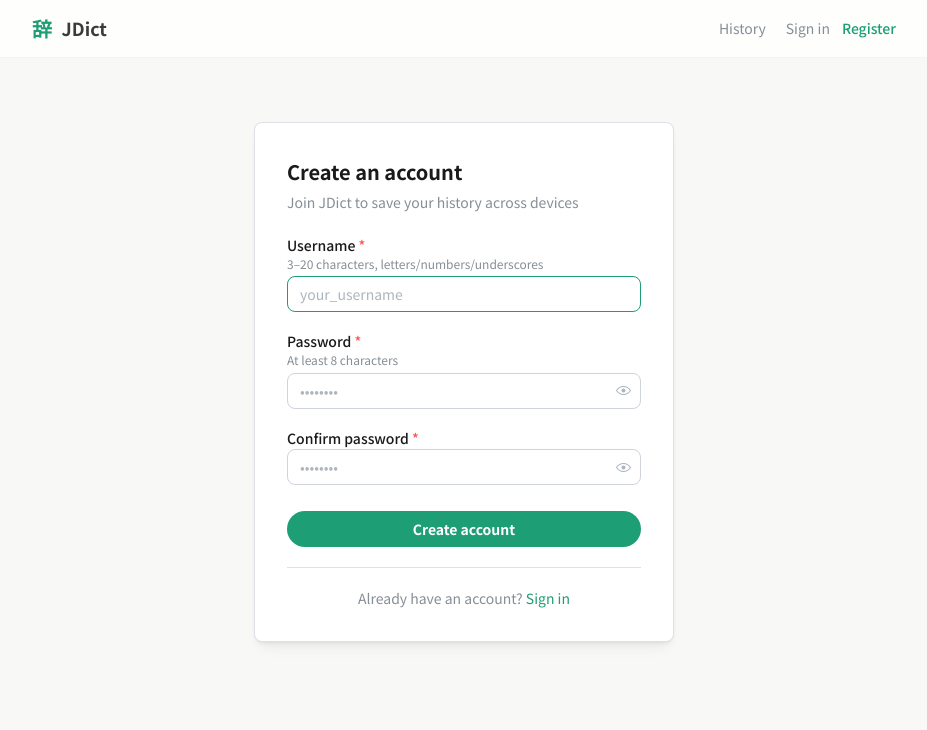
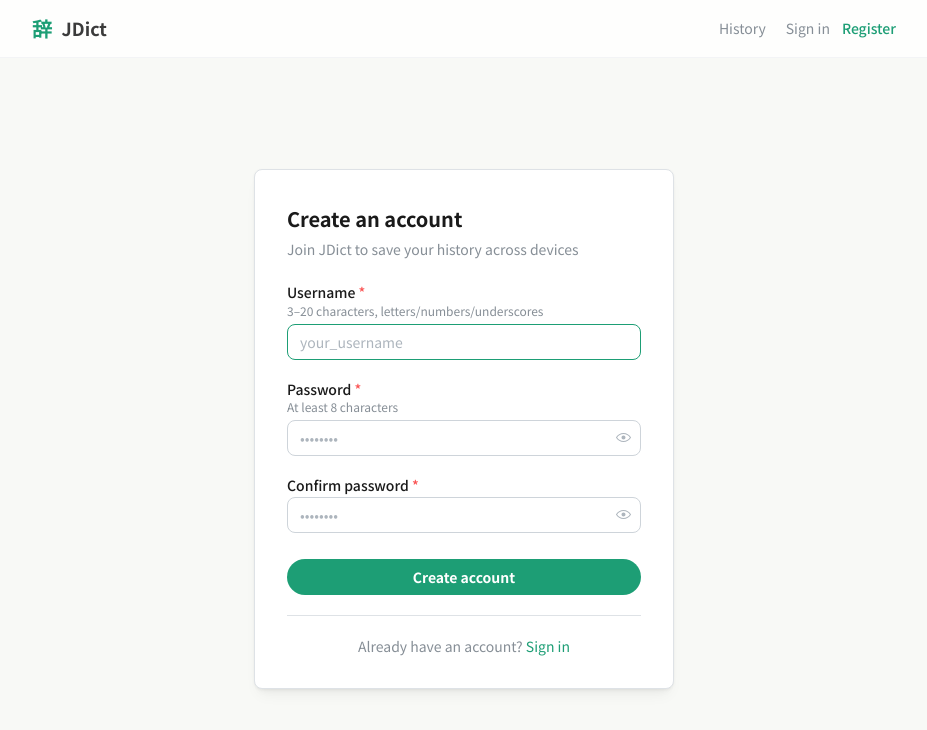
Before and after one commit to fadiyaha30/jp-dict, a Next.js app: page /register in a window 1280 px wide. Shown: the top 730 px of the page, without its empty margins (176-1103 px from the left). Built offline with nearby package versions, Linux system fonts and the light colour scheme; no server answers.

Commit message:
#2 Fix navbar layout — move to root layout, remove redundant wrappers from pages

```diff
--- a/app/history/page.tsx
+++ b/app/history/page.tsx
@@ -48,9 +48,7 @@ export default function HistoryPage() {
   }
 
   return (
-    <div className="min-h-screen">
-
-      <main className="max-w-2xl mx-auto px-4 py-8">
+    <main className="max-w-2xl mx-auto px-4 py-8">
         <Stack gap="xl">
           <Group justify="space-between" align="center">
             <Stack gap={2}>
@@ -155,7 +153,6 @@ export default function HistoryPage() {
             </Stack>
           )}
         </Stack>
-      </main>
-    </div>
+    </main>
   );
 }
--- a/app/layout.tsx
+++ b/app/layout.tsx
@@ -28,10 +28,12 @@ export default function RootLayout({
       <head>
         <ColorSchemeScript forceColorScheme="light" />
       </head>
-      <body>
+      <body className="min-h-screen flex flex-col">
         <MantineProvider theme={theme} forceColorScheme="light">
           <Navbar />
-          {children}
+          <div className="flex-1 flex flex-col">
+            {children}
+          </div>
         </MantineProvider>
       </body>
     </html>
--- a/app/login/page.tsx
+++ b/app/login/page.tsx
@@ -44,24 +44,16 @@ export default function LoginPage() {
   }
 
   return (
-    <div className="min-h-screen">
-
-      <main className="flex items-center justify-center px-4 py-16">
+    <main className="flex-1 flex items-center justify-center px-4 py-16">
       <Paper withBorder shadow="sm" p="xl" radius="md" w="100%" maw={420}>
         <Stack gap="lg">
           <Stack gap={4}>
-              <Text size="xl" fw={700}>
-                Welcome back
-              </Text>
-              <Text size="sm" c="dimmed">
-                Sign in to your JDict account
-              </Text>
+            <Text size="xl" fw={700}>Welcome back</Text>
+            <Text size="sm" c="dimmed">Sign in to your JDict account</Text>
           </Stack>
 
           {error && (
-              <Alert color="red" variant="light">
-                {error}
-              </Alert>
+            <Alert color="red" variant="light">{error}</Alert>
           )}
 
           <form onSubmit={handleSubmit}>
@@ -83,14 +75,7 @@ export default function LoginPage() {
                 required
                 autoComplete="current-password"
               />
-                <Button
-                  type="submit"
-                  color="green"
-                  radius="xl"
-                  loading={isPending}
-                  fullWidth
-                  mt="xs"
-                >
+              <Button type="submit" color="green" radius="xl" loading={isPending} fullWidth mt="xs">
                 Sign in
               </Button>
             </Stack>
@@ -107,6 +92,5 @@ export default function LoginPage() {
         </Stack>
       </Paper>
     </main>
-    </div>
   );
 }
--- a/app/not-found.tsx
+++ b/app/not-found.tsx
@@ -3,16 +3,12 @@ import { Stack, Text, Button } from "@mantine/core";
 
 export default function NotFound() {
   return (
-    <div className="min-h-screen">
-
-      <main className="max-w-2xl mx-auto px-4 py-16">
+    <main className="flex-1 flex items-center justify-center px-4 py-16">
       <Stack align="center" gap="lg">
         <Text size="4rem" className="jp-text" style={{ color: "#1D9E75" }}>
           見つからない
         </Text>
-          <Text fw={600} size="xl">
-            Page not found
-          </Text>
+        <Text fw={600} size="xl">Page not found</Text>
         <Text c="dimmed" ta="center">
           That word or page doesn't exist. Head back and try a new search.
         </Text>
@@ -21,6 +17,5 @@ export default function NotFound() {
         </Button>
       </Stack>
     </main>
-    </div>
   );
 }
--- a/app/page.tsx
+++ b/app/page.tsx
@@ -3,11 +3,8 @@ import SearchBar from "@/components/SearchBar";
 
 export default function HomePage() {
   return (
-    <div className="min-h-screen flex flex-col">
-
     <main className="flex-1 flex items-center justify-center px-4 py-16">
       <Stack gap="xl" align="center" w="100%" maw={600}>
-          {/* Logo / hero */}
         <Stack gap="sm" align="center">
           <Text
             size="5rem"
@@ -26,12 +23,10 @@ export default function HomePage() {
           </Text>
         </Stack>
 
-          {/* Search */}
         <div className="w-full">
           <SearchBar size="lg" />
         </div>
 
-          {/* Quick examples */}
         <Text size="xs" c="dimmed" ta="center">
           Try:{" "}
           {["water", "食べる", "beautiful", "東京", "travel"].map((t, i) => (
@@ -47,6 +42,5 @@ export default function HomePage() {
         </Text>
       </Stack>
     </main>
-    </div>
   );
 }
--- a/app/register/page.tsx
+++ b/app/register/page.tsx
@@ -14,7 +14,6 @@ import {
   Paper,
   Anchor,
   Divider,
-  List,
 } from "@mantine/core";
 
 export default function RegisterPage() {
@@ -48,36 +47,23 @@ export default function RegisterPage() {
         return;
       }
 
-      // Auto sign-in after registration
-      await signIn("credentials", {
-        username,
-        password,
-        redirect: false,
-      });
+      await signIn("credentials", { username, password, redirect: false });
       router.push("/");
       router.refresh();
     });
   }
 
   return (
-    <div className="min-h-screen">
-
-      <main className="flex items-center justify-center px-4 py-16">
+    <main className="flex-1 flex items-center justify-center px-4 py-16">
       <Paper withBorder shadow="sm" p="xl" radius="md" w="100%" maw={420}>
         <Stack gap="lg">
           <Stack gap={4}>
-              <Text size="xl" fw={700}>
-                Create an account
-              </Text>
-              <Text size="sm" c="dimmed">
-                Join JDict to save your history across devices
-              </Text>
+            <Text size="xl" fw={700}>Create an account</Text>
+            <Text size="sm" c="dimmed">Join JDict to save your history across devices</Text>
           </Stack>
 
           {error && (
-              <Alert color="red" variant="light">
-                {error}
-              </Alert>
+            <Alert color="red" variant="light">{error}</Alert>
           )}
 
           <form onSubmit={handleSubmit}>
@@ -110,14 +96,7 @@ export default function RegisterPage() {
                 autoComplete="new-password"
                 error={confirm && password !== confirm ? "Passwords do not match" : undefined}
               />
-                <Button
-                  type="submit"
-                  color="green"
-                  radius="xl"
-                  loading={isPending}
-                  fullWidth
-                  mt="xs"
-                >
+              <Button type="submit" color="green" radius="xl" loading={isPending} fullWidth mt="xs">
                 Create account
               </Button>
             </Stack>
@@ -134,6 +113,5 @@ export default function RegisterPage() {
         </Stack>
       </Paper>
     </main>
-    </div>
   );
 }
--- a/app/search/page.tsx
+++ b/app/search/page.tsx
@@ -25,9 +25,7 @@ export default async function SearchPage({ searchParams }: SearchPageProps) {
   }
 
   return (
-    <div className="min-h-screen">
-
-      <main className="max-w-4xl mx-auto px-4 py-8">
+    <main className="max-w-4xl mx-auto px-4 py-8">
         <Stack gap="xl">
           {/* Search bar */}
           <SearchBar defaultQuery={query} defaultMode={searchMode} size="md" />
@@ -59,7 +57,6 @@ export default async function SearchPage({ searchParams }: SearchPageProps) {
             </>
           ) : null}
         </Stack>
-      </main>
-    </div>
+    </main>
   );
 }
--- a/app/word/[id]/page.tsx
+++ b/app/word/[id]/page.tsx
@@ -28,9 +28,7 @@ export default async function WordPage({ params }: WordPageProps) {
   const { word, result } = detail;
 
   return (
-    <div className="min-h-screen">
-
-      <main className="max-w-2xl mx-auto px-4 py-8">
+    <main className="max-w-2xl mx-auto px-4 py-8">
         <Stack gap="xl">
           <Breadcrumbs>
             <Anchor component={Link} href="/" size="sm">
@@ -52,7 +50,6 @@ export default async function WordPage({ params }: WordPageProps) {
           />
           <WordDetail word={word} result={result} />
         </Stack>
-      </main>
-    </div>
+    </main>
   );
 }
```
Lines whose indentation alone changed are shown as unchanged.
